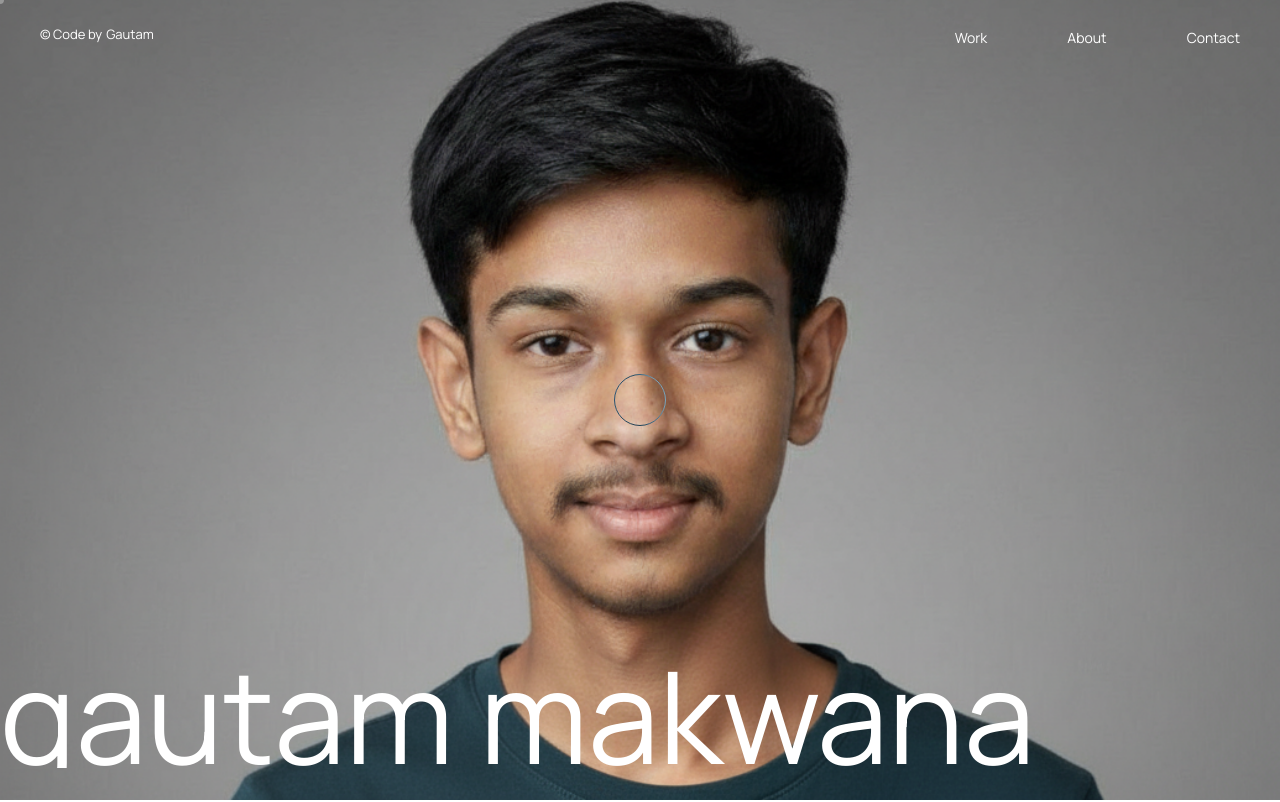
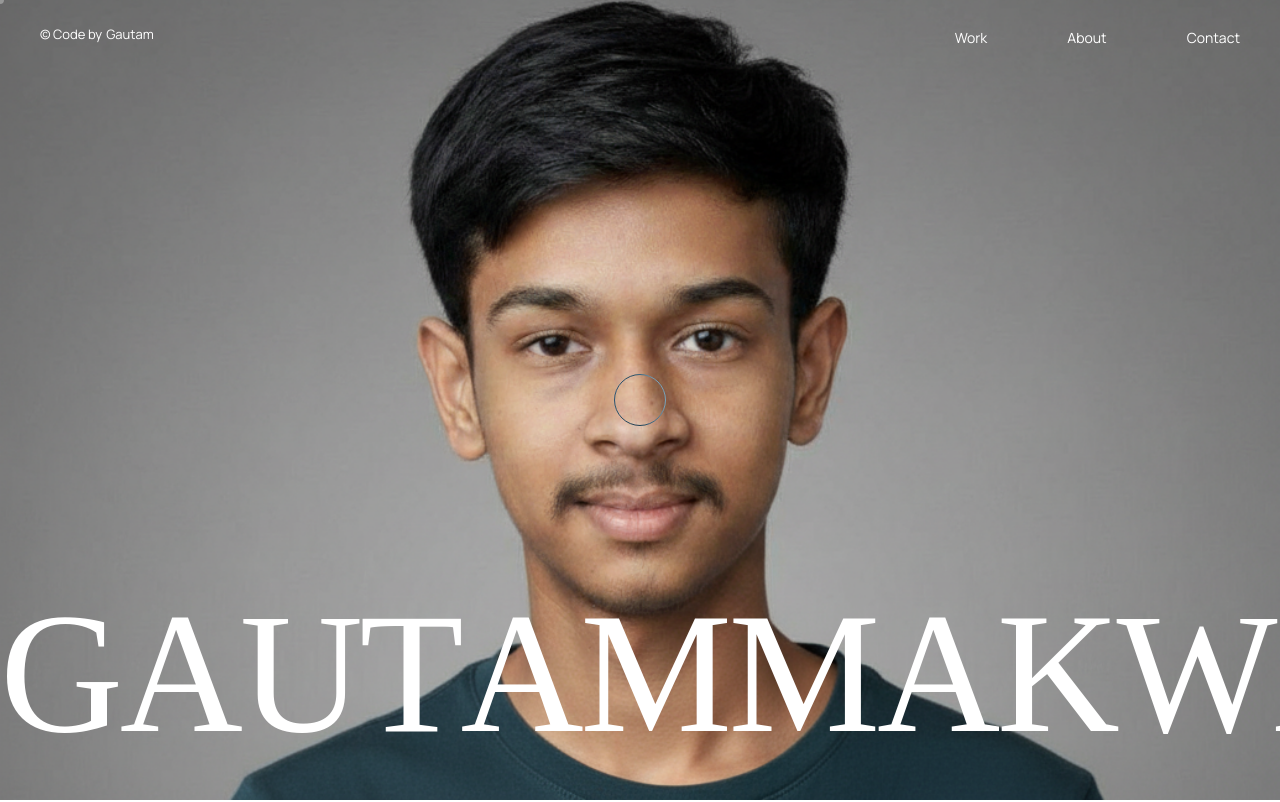
Before and after one commit to makwanagautam41/myportfolio, a React (Vite) app: page / in a window 1280 px wide. Shown: the top 802 px of the page. Built offline with nearby package versions, Linux system fonts and the light colour scheme; a web font is replaced by a local one.

Commit message:
feat: Integrate TextPressure component for dynamic name display in HomePage

```diff
--- a/src/versions/experienced/pages/HomePage.css
+++ b/src/versions/experienced/pages/HomePage.css
@@ -86,13 +86,14 @@
   left: 0;
   z-index: 3;
   overflow: hidden;
-  color: #ffffff;
-  font-size: clamp(70px, 10vw, 180px);
-  font-weight: 400;
+  width: 100%;
   line-height: 0.82;
-  letter-spacing: 0;
-  text-transform: lowercase;
-  white-space: nowrap;
+}
+
+.exp-hero-name > * {
+  width: 100% !important;
+  min-width: 100% !important;
+  display: block !important;
 }
 
 /* Optional tagline below hero (currently unused) */
--- a/src/versions/experienced/pages/HomePage.jsx
+++ b/src/versions/experienced/pages/HomePage.jsx
@@ -9,6 +9,7 @@ import VariableProximity from "../components/VariableProximity";
 import ScrollStack, { ScrollStackItem } from "../components/ScrollStack";
 import ProjectCard from "../components/ProjectCard";
 import "./HomePage.css";
+import TextPressure from "../components/TextPressure";
 
 /* ─── HomePage ────────────────────────────────────────────────────────────── */
 const HomePage = ({ onNavigate }) => {
@@ -62,7 +63,17 @@ const HomePage = ({ onNavigate }) => {
           />
         </div>
         <div className="exp-hero-name" aria-label="Gautam Makwana">
-          Gautam Makwana
+          <TextPressure
+            text="Gautam Makwana."
+            minFontSize={28}
+            maxFontSize={999}
+            containerHeight="clamp(80px, 14vw, 200px)"
+            textColor="#ffffff"
+            width={true}
+            flex={true}
+            italic={true}
+            weight={true}
+          />
         </div>
       </section>
 
```
